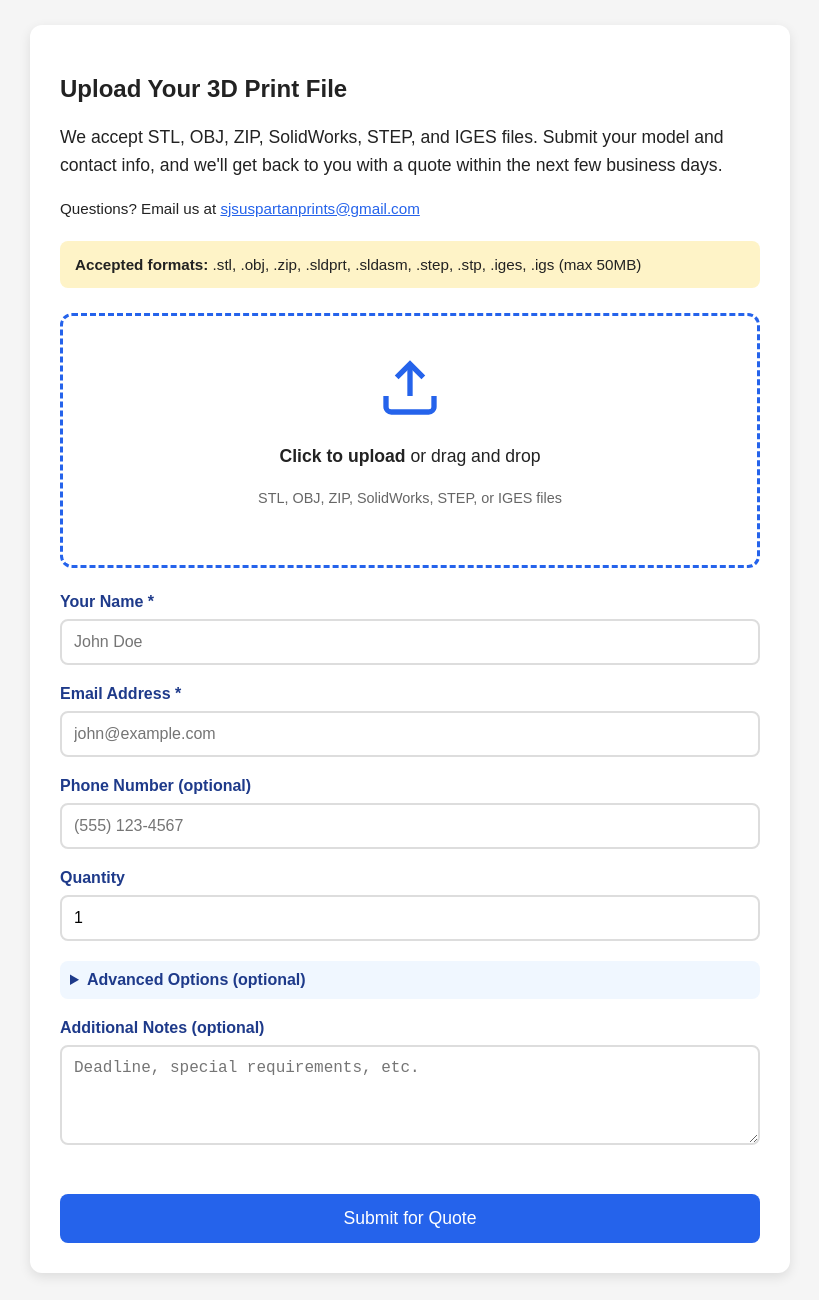
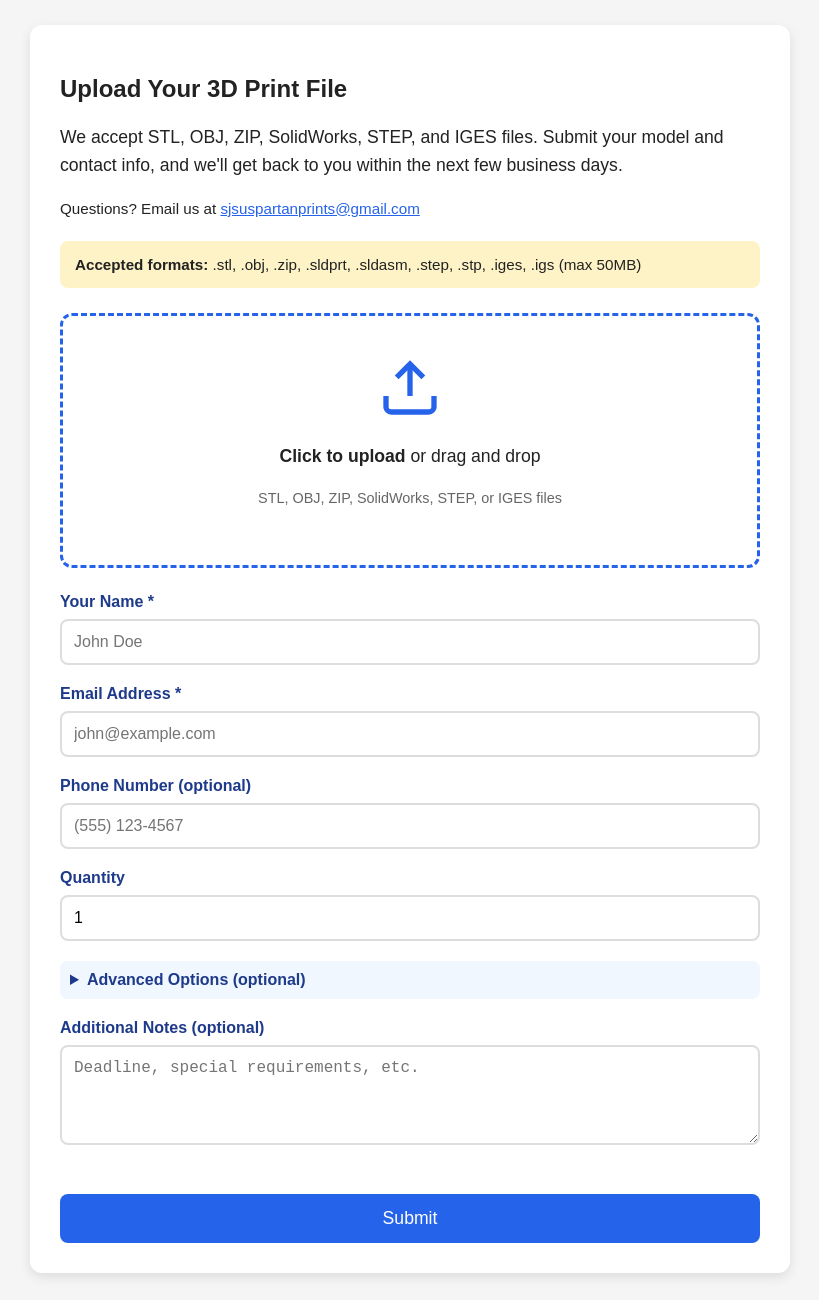
Before and after one commit to Battiestkey808/spartanprints, a plain HTML site: page upload.html in a window 1280 px wide. Shown: the part 100-1400 px from the top of the page, without its empty margins (230-1049 px from the left). Drawn offline with Linux system fonts and the light colour scheme.

Commit message:
Update upload.html

```diff
--- a/upload.html
+++ b/upload.html
@@ -203,7 +203,7 @@
   <h2>Upload Your 3D Print File</h2>
   <p>
     We accept STL, OBJ, ZIP, SolidWorks, STEP, and IGES files. Submit your model and contact info,
-    and we'll get back to you with a quote within the next few business days.
+    and we'll get back to you within the next few business days.
   </p>
   <p style="font-size: 0.95rem;">
     Questions? Email us at <a href="mailto:sjsuspartanprints@gmail.com" style="color: #2563eb;">sjsuspartanprints@gmail.com</a>
@@ -317,7 +317,7 @@
       ✗ <span id="errorText"></span>
     </div>
 
-    <button type="submit" class="btn" id="submitBtn">Submit for Quote</button>
+    <button type="submit" class="btn" id="submitBtn">Submit</button>
   </form>
 </div>
 <footer>
```
